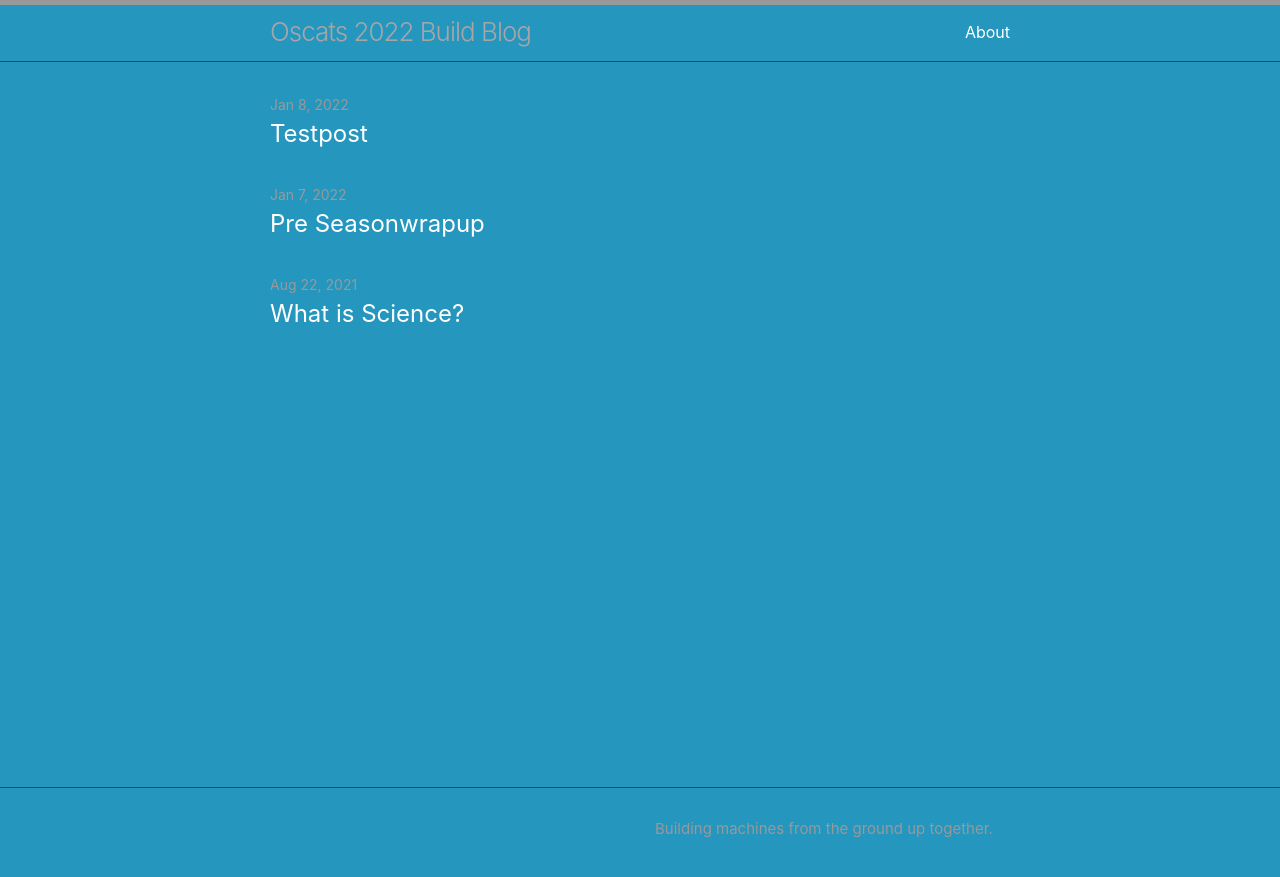
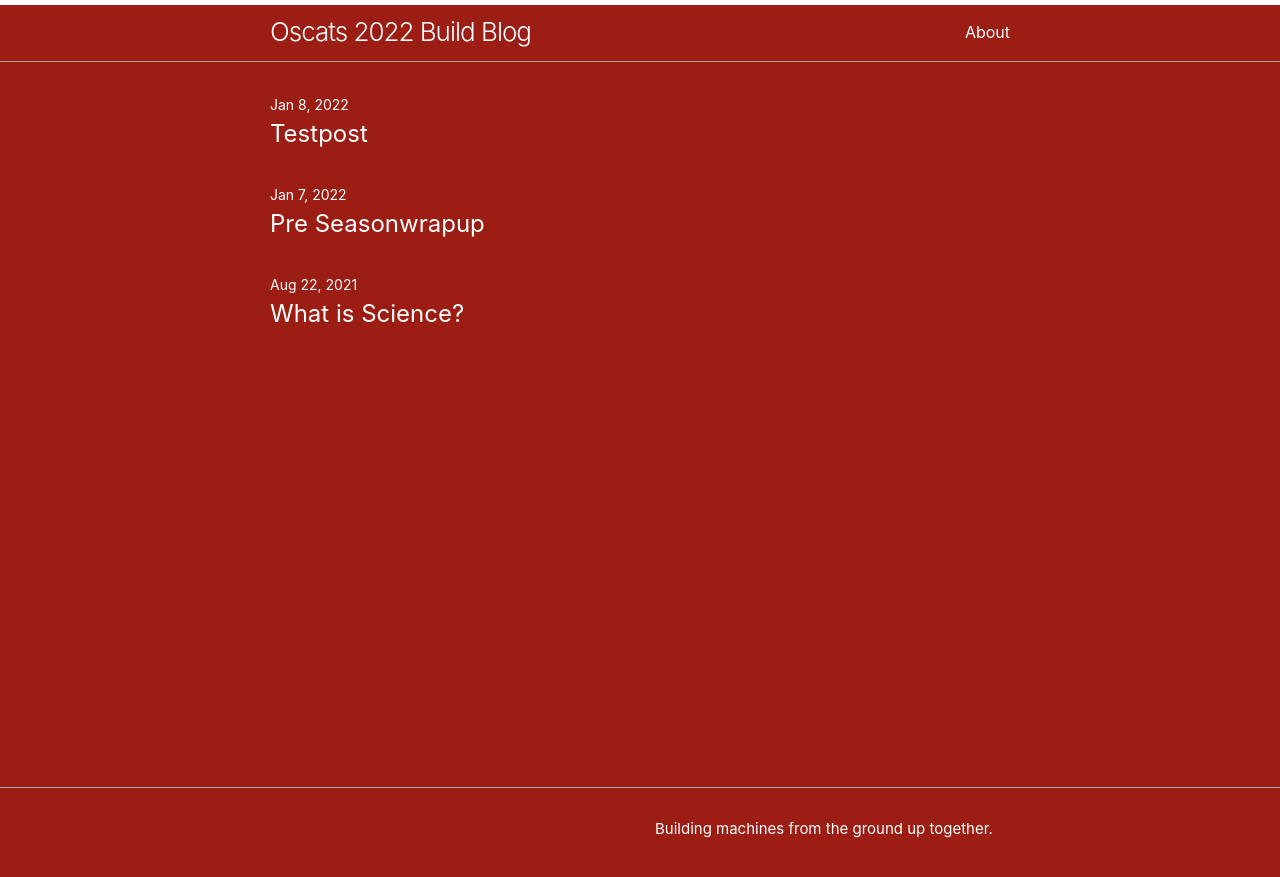
Before and after one commit to MrRSquared/MrRSquared.github.io, a Jekyll site: the page built from index.md, in a window 1280 px wide. Shown: the top 877 px of the page. Built offline with Jekyll 4.4.1, drawn with Linux system fonts in a browser that asks for light colours; nearby versions of some CDN libraries.

Commit message:
Update dark.scss

```diff
--- a/_sass/minima/skins/dark.scss
+++ b/_sass/minima/skins/dark.scss
@@ -1,13 +1,13 @@
 @charset "utf-8";
 
-$brand-color:           #999999 !default;
+$brand-color:           #FFFFFF !default;
 $brand-color-light:     lighten($brand-color, 5%) !default;
 $brand-color-dark:      darken($brand-color, 35%) !default;
 
 $site-title-color:      $brand-color-light !default;
 
 $text-color:            #FFFFFF !default;
-$background-color:      #2596be !default;
+$background-color:      #9c1d14 !default;
 $code-background-color: #212121 !default;
 
 $link-base-color:       #FFFFFF !default;
```
